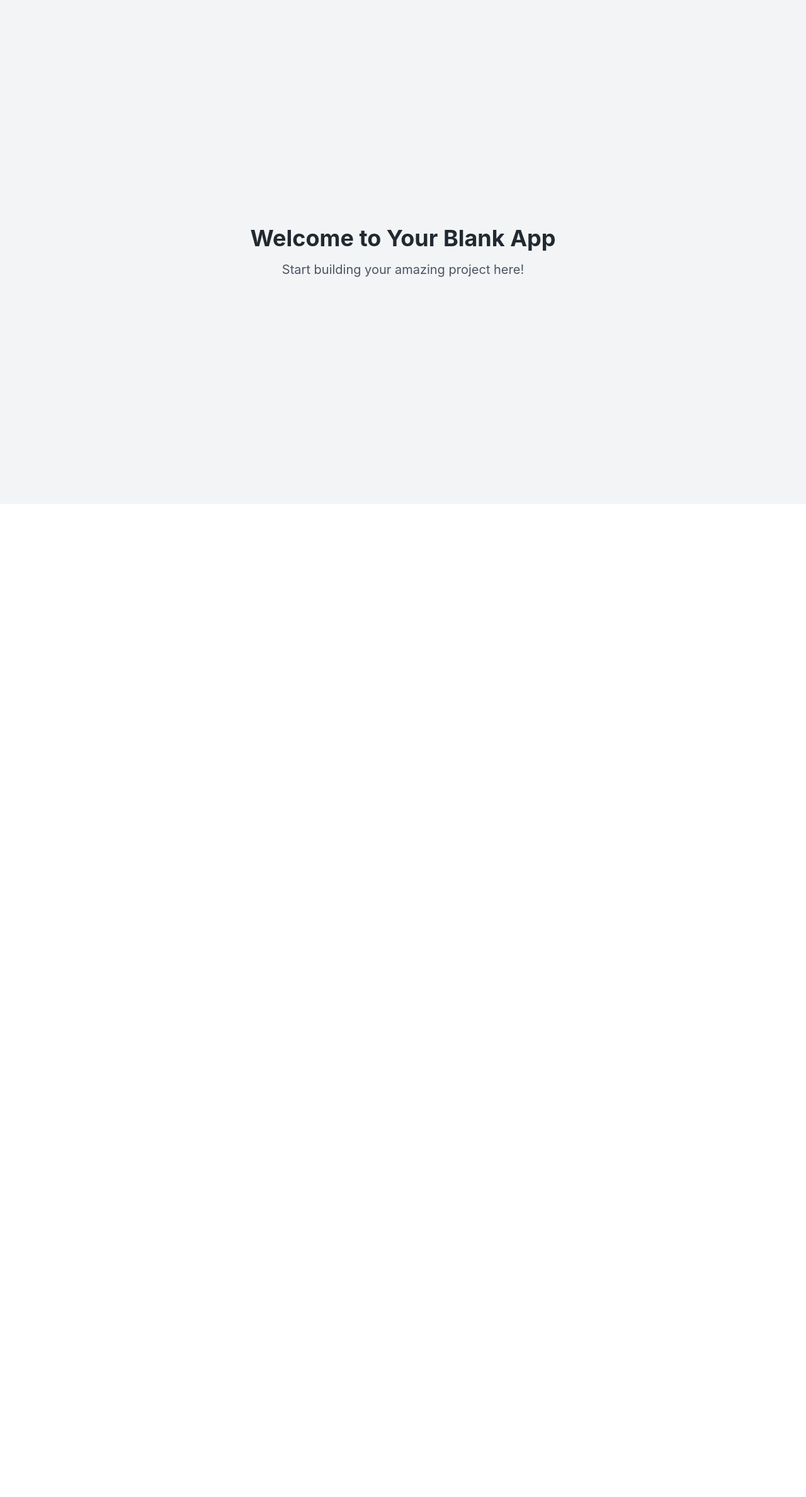
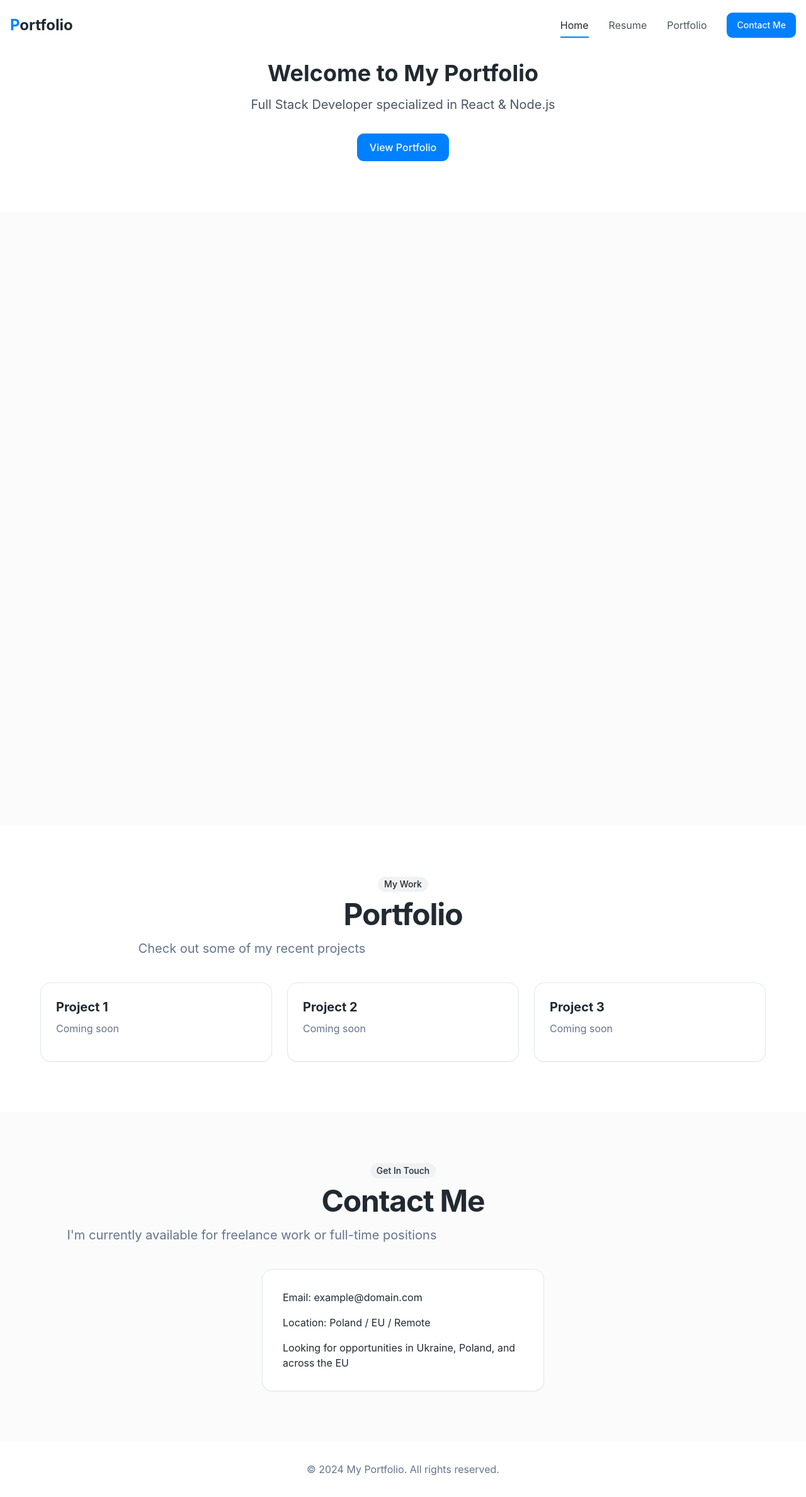
Before and after one commit to Vadimeks/aspire-showcase, a React (Vite) app: page / in a window 1280 px wide. Shown: the whole page at 63% size. Before the commit the page ends 800 px from the top, so only its background shows below. Built offline with nearby package versions, Linux system fonts and the light colour scheme.

Commit message:
Fix site issues
The site was not working, this commit fixes the issues.

```diff
--- a/src/pages/Index.tsx
+++ b/src/pages/Index.tsx
@@ -1,12 +1,90 @@
-// Update this page (the content is just a fallback if you fail to update the page)
+
+import React, { useRef } from "react";
+import Header from "@/components/Header";
+import Resume from "@/components/Resume";
 
 const Index = () => {
+  const handleSectionClick = (section: string) => {
+    const element = document.getElementById(section);
+    if (element) {
+      element.scrollIntoView({ behavior: "smooth" });
+    }
+  };
+
   return (
-    <div className="min-h-screen flex items-center justify-center bg-gray-100">
-      <div className="text-center">
-        <h1 className="text-4xl font-bold mb-4">Welcome to Your Blank App</h1>
-        <p className="text-xl text-gray-600">Start building your amazing project here!</p>
-      </div>
+    <div className="min-h-screen bg-background">
+      <Header onSectionClick={handleSectionClick} />
+
+      <main>
+        {/* Hero section placeholder - will be implemented later */}
+        <section id="hero" className="section pt-24">
+          <div className="text-center">
+            <h1 className="text-4xl font-bold mb-4">Welcome to My Portfolio</h1>
+            <p className="text-xl text-gray-600 mb-8">Full Stack Developer specialized in React & Node.js</p>
+            <button
+              onClick={() => handleSectionClick('portfolio')}
+              className="button-primary"
+            >
+              View Portfolio
+            </button>
+          </div>
+        </section>
+
+        {/* Resume section */}
+        <Resume />
+
+        {/* Portfolio section placeholder - will be implemented later */}
+        <section id="portfolio" className="section bg-background">
+          <div className="text-center mb-10">
+            <div className="tag mb-3">My Work</div>
+            <h2 className="section-heading">Portfolio</h2>
+            <p className="section-subheading">
+              Check out some of my recent projects
+            </p>
+          </div>
+
+          <div className="grid grid-cols-1 md:grid-cols-2 lg:grid-cols-3 gap-6">
+            {/* Portfolio items will be added later */}
+            <div className="card-interactive">
+              <h3 className="text-xl font-bold mb-2">Project 1</h3>
+              <p className="text-muted-foreground mb-4">Coming soon</p>
+            </div>
+            <div className="card-interactive">
+              <h3 className="text-xl font-bold mb-2">Project 2</h3>
+              <p className="text-muted-foreground mb-4">Coming soon</p>
+            </div>
+            <div className="card-interactive">
+              <h3 className="text-xl font-bold mb-2">Project 3</h3>
+              <p className="text-muted-foreground mb-4">Coming soon</p>
+            </div>
+          </div>
+        </section>
+
+        {/* Contact section placeholder - will be implemented later */}
+        <section id="contact" className="section bg-secondary/30">
+          <div className="text-center mb-10">
+            <div className="tag mb-3">Get In Touch</div>
+            <h2 className="section-heading">Contact Me</h2>
+            <p className="section-subheading">
+              I'm currently available for freelance work or full-time positions
+            </p>
+          </div>
+
+          <div className="max-w-md mx-auto">
+            <div className="card p-8">
+              <p className="mb-4">Email: example@domain.com</p>
+              <p className="mb-4">Location: Poland / EU / Remote</p>
+              <p>Looking for opportunities in Ukraine, Poland, and across the EU</p>
+            </div>
+          </div>
+        </section>
+      </main>
+
+      <footer className="py-8 text-center text-muted-foreground">
+        <div className="container mx-auto">
+          <p>© 2024 My Portfolio. All rights reserved.</p>
+        </div>
+      </footer>
     </div>
   );
 };
```
